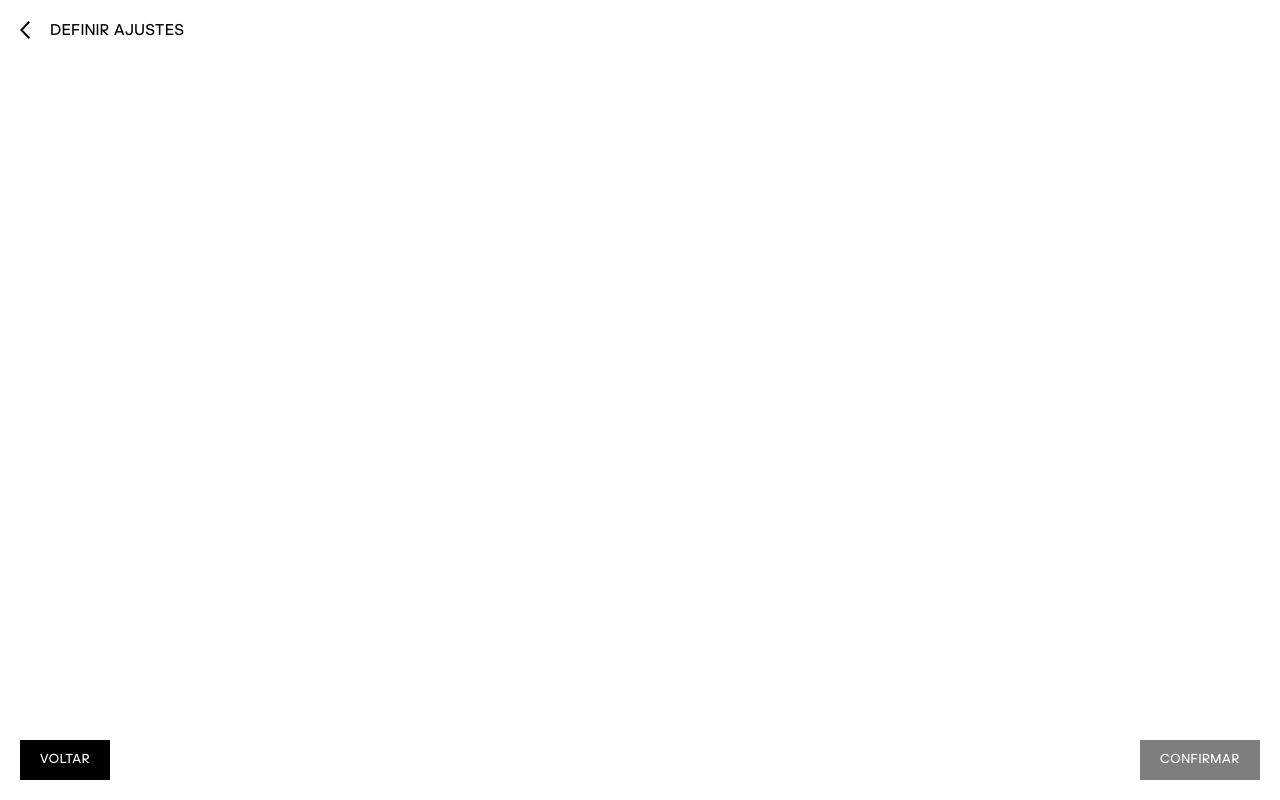
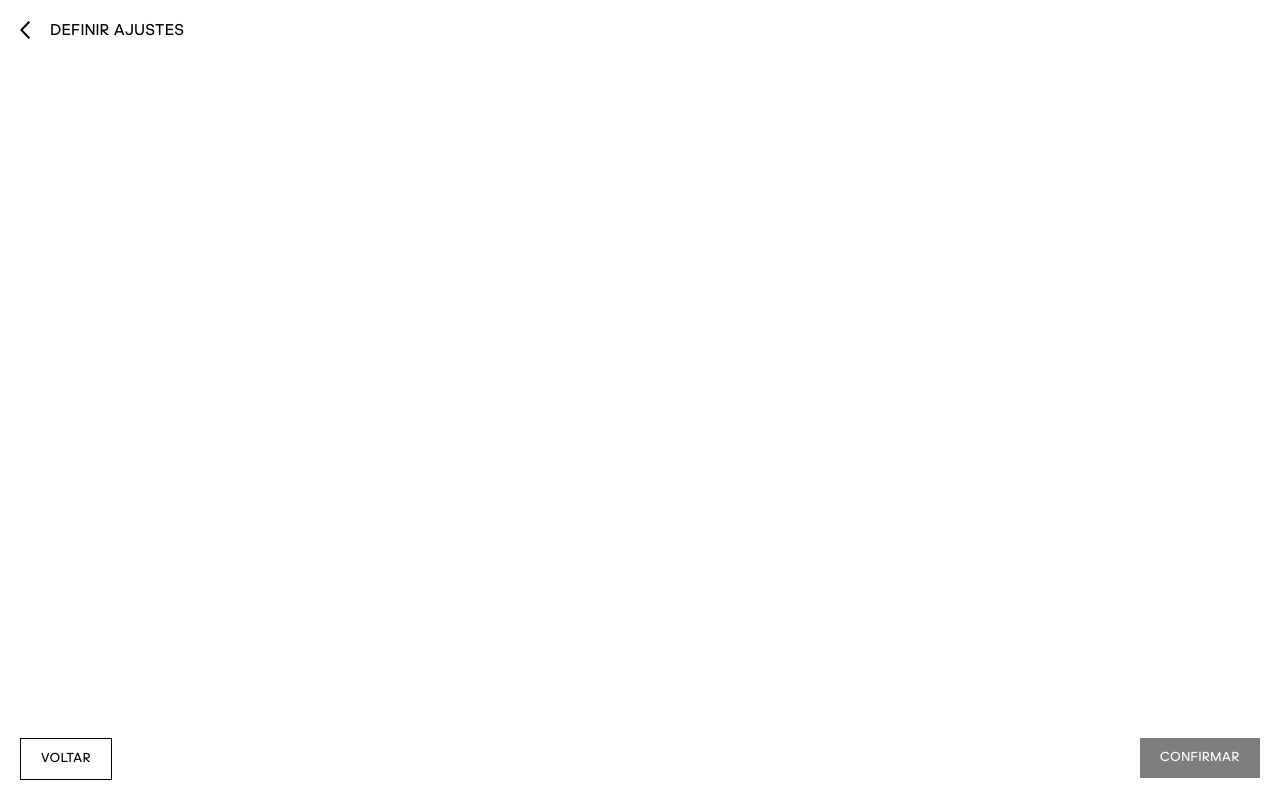
Before and after one commit to csbs1985/na-trave-ngx, an Angular app: page /principal/1 in a window 1280 px wide. Built offline with nearby package versions, Linux system fonts and the light colour scheme.

Commit message:
add botao-transparente

```diff
--- a/src/app/definir/definir.component.html
+++ b/src/app/definir/definir.component.html
@@ -34,12 +34,12 @@
       <app-form-radio
         *ngIf="isPlacar && isCronometro"
         [formRadio]="formRadioDuracaoPeriodo"
-        (formRadioResultado)="formRadioResultadoPediodo($event)"
+        (formRadioResultado)="formRadioResultadoDuracao($event)"
       ></app-form-radio>
     </div>
 
     <div class="definir-rodape botao-duplo">
-      <app-botao-voltar class="botao"></app-botao-voltar>
+      <app-botao-voltar class="botao botao-transparente"></app-botao-voltar>
 
       <app-botao
         [class.botao-desabilitado]="!isConfirmar"
--- a/src/sass/_botao.scss
+++ b/src/sass/_botao.scss
@@ -42,6 +42,14 @@
   }
 }
 
+.botao-transparente {
+  button {
+    background-color: $cor-base;
+    border: 1px solid $cor-primario;
+    color: $cor-primario;
+  }
+}
+
 .botao-duplo {
   display: flex;
   flex-direction: row;
--- a/src/sass/_reset.scss
+++ b/src/sass/_reset.scss
@@ -130,7 +130,7 @@ table {
   border-spacing: 0;
 }
 
-
+button,
 input {
   outline: none;
 }
```
Also changed, not shown: src/assets/svg/icone-fechar.svg (added).
